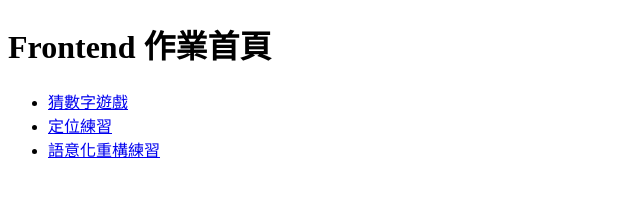
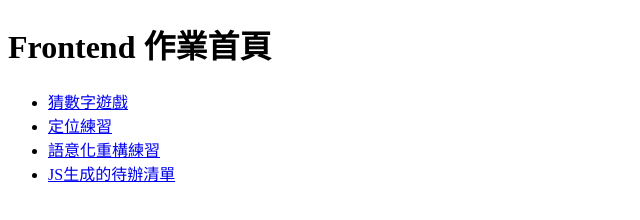
Before and after one commit to smillzy/CourseHomeWork, a plain HTML site: page Frontend/index.html in a window 1280 px wide. Shown: the whole page, without its empty margins (0-640 px from the left). Drawn offline with Linux system fonts and the light colour scheme.

Commit message:
新增JS生成的待辦清單的路徑

```diff
--- a/Frontend/index.html
+++ b/Frontend/index.html
@@ -18,6 +18,9 @@
       <li>
         <a href="./SemanticRefactoring.html">語意化重構練習</a>
       </li>
+      <li>
+        <a href="./ToDoList.html">JS生成的待辦清單</a>
+      </li>
     </ul>
   </body>
 </html>
```
